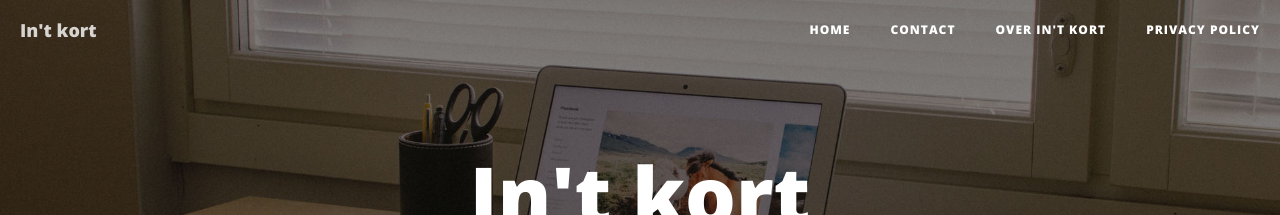
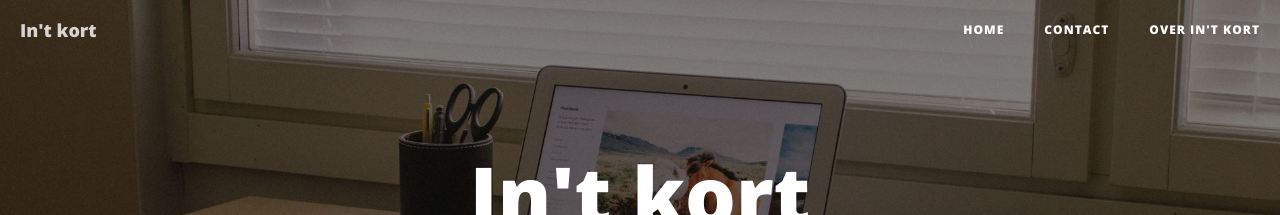
Before and after one commit to intkort/intkort.github.io, a Jekyll site: the page built from index.html, in a window 1280 px wide. Shown: the top 215 px of the page. Built offline with Jekyll 4.4.1, drawn with Linux system fonts in a browser that asks for light colours; nearby versions of some CDN libraries; some web fonts are replaced; the list of posts is cut into pages by our own code; comment, search, counter and statistics services are not loaded.

Commit message:
Update nav.html

```diff
--- a/_includes/nav.html
+++ b/_includes/nav.html
@@ -18,7 +18,7 @@
                 <li>
                     <a href="{{ site.baseurl }}/">Home</a>
                 </li>
-                {% for pag in site.pages %}{% if pag.title and pag.title != "404" and pag.title != "Cookies" %}
+                {% for pag in site.pages %}{% if pag.title and pag.title != "404" and pag.title != "Cookies" and pag.title != "Privacy Policy" %}
                 <li>
                     <a href="{{ pag.url | prepend: site.baseurl }}">{{ pag.title }}</a>
                 </li>
```
